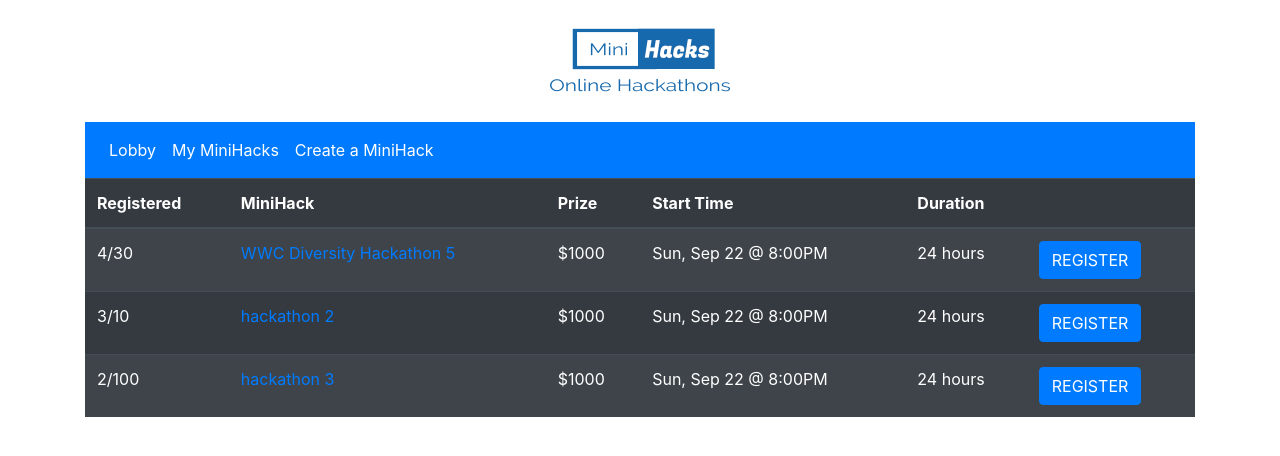
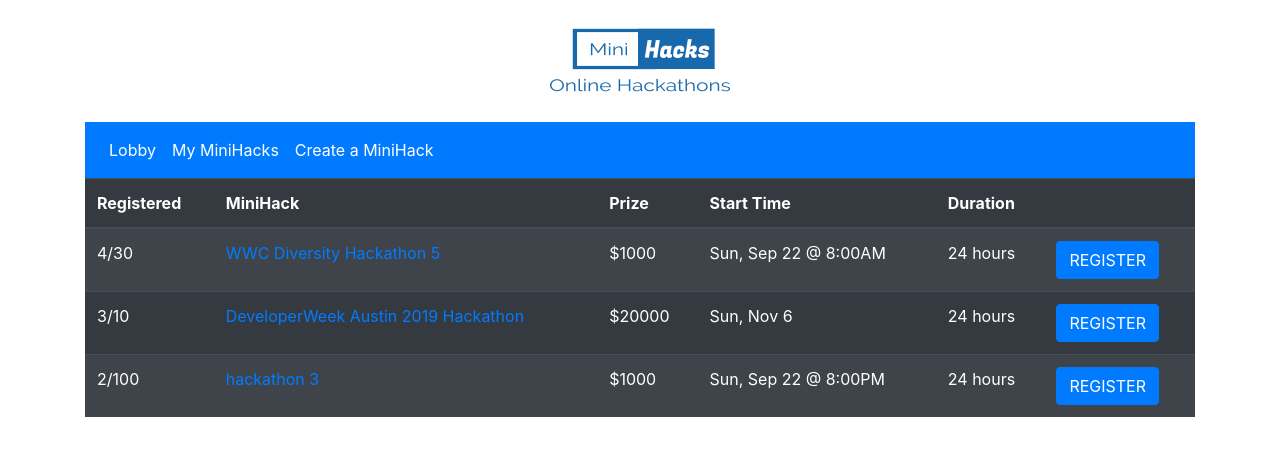
Before and after one commit to cnebs/hackMini, a React (Create React App) app: page /Lobby in a window 1280 px wide. Shown: the top 456 px of the page. Built offline with nearby package versions, Linux system fonts and the light colour scheme.

Commit message:
Added a better dummy data object

```diff
--- a/src/App.js
+++ b/src/App.js
@@ -63,7 +63,7 @@
           <Route exact path="/" component={UserLogin}/>
           <Route path="/Lobby" render={() => <Lobby tournaments={tournaments} handleMiniHackClick={this.handleMiniHackClick} />}/>
           {/* <Route path="/Cashier" component={Cashier}/> */}
-          <Route path="/Dashboard" render={() => <Dashboard tournaments={tournaments} clickedTournament={clickedTournament} />}/>
+          <Route path="/Dashboard" render={() => <Dashboard clickedTournament={clickedTournament} />}/>
           {/* <Route path="/SubmissionPortal" component={SubmissionPortal}/> */}
           {/* <Route path="/PrizePayout" component={PrizePayout}/> */}
         </BrowserRouter>
--- a/src/components/Dashboard.jsx
+++ b/src/components/Dashboard.jsx
@@ -6,7 +6,7 @@
 
 const Dashboard = props => {
 
-  const {tournaments, clickedTournament} = props;
+  const {clickedTournament} = props;
 
   return (
    <Container>
--- a/src/data/tournaments.js
+++ b/src/data/tournaments.js
@@ -2,7 +2,7 @@
   {
     name: 'WWC Diversity Hackathon 5',
     prize: 1000,
-    start_time: 'Sun, Sep 22 @ 8:00PM',
+    start_time: 'Sun, Sep 22 @ 8:00AM',
     max_competitors: 30,
     competitors: [
       'name1',
@@ -24,9 +24,9 @@
     }
   },
   {
-    name: 'hackathon 2',
-    prize: 1000,
-    start_time: 'Sun, Sep 22 @ 8:00PM',
+    name: 'DeveloperWeek Austin 2019 Hackathon',
+    prize: 20000,
+    start_time: 'Sun, Nov 6',
     max_competitors: 10,
     competitors: [
       'name1',
@@ -34,12 +34,14 @@
       'name3'
     ],
     information: {
-      description: 'This is the description for hackathon 2',
+      description: `The DeveloperWeek Austin 2019 Hackathon is one of Austin's largest hackathons.
+      Join 200+ developers building new apps, bots -- all within hours. Participants can build any app of their choice and will compete for $20,000+ in cash, products, and prizes.
+      Get all the details and the amazing hackathon challenges & prizes here.`,
       media: 'youtube link',
       requirements: [
-        'Support each other',
-        'Be creative',
-        'Have fun'
+        'Mobile or Web',
+        'Must be a feasible startup idea',
+        'Must share idaes to Accelerate.im to form a team'
       ]
     }
   },
```
